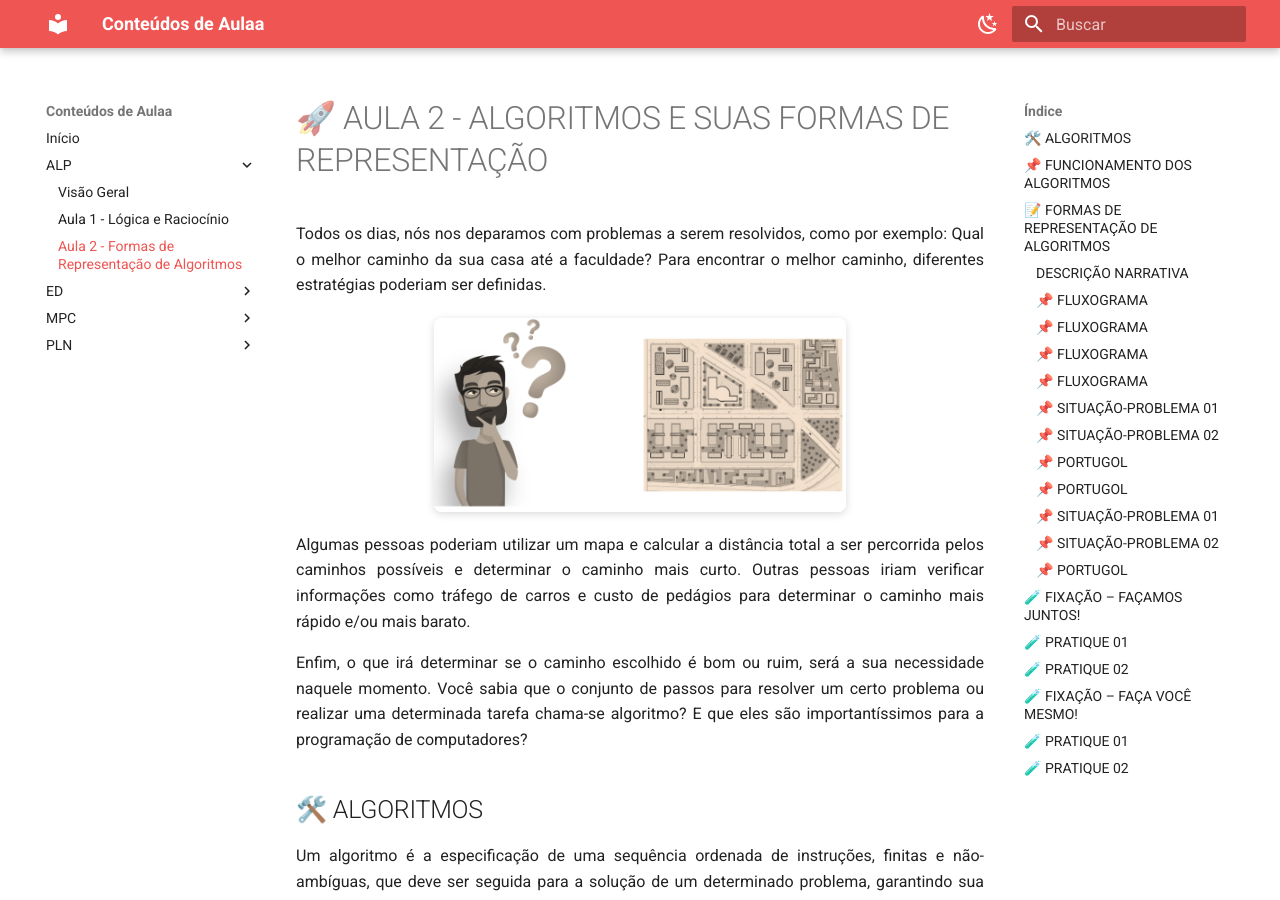
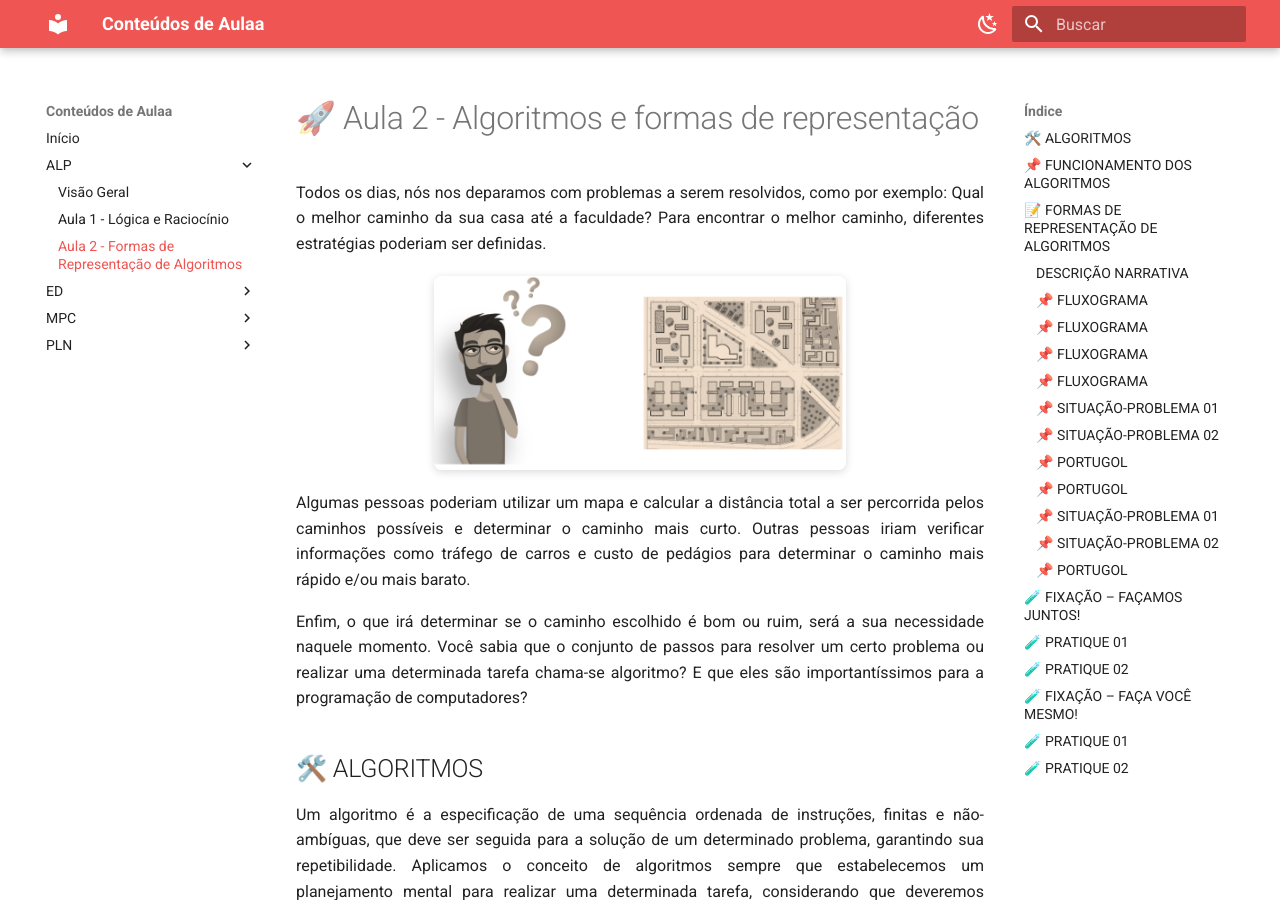
Before and after one commit to thissyalmeida/materialAula-2026-Fatec, an MkDocs documentation site: the page built from docs/ALP/aula2-formas-de-representacao-de-algoritmos.md, in a window 1280 px wide and 900 px high. Built offline with MkDocs 1.6.1 and Material for MkDocs 9.7.7, drawn with Linux system fonts in a browser that asks for light colours.

```diff
--- a/docs/ALP/aula2-formas-de-representacao-de-algoritmos.md
+++ b/docs/ALP/aula2-formas-de-representacao-de-algoritmos.md
@@ -1,4 +1,4 @@
-# 🚀 AULA 2 - ALGORITMOS E SUAS FORMAS DE REPRESENTAÇÃO
+# 🚀 Aula 2 - Algoritmos e formas de representação
 
 <p align="justify">Todos os dias, nós nos deparamos com problemas a serem resolvidos, como por exemplo: Qual o melhor caminho da sua casa até a faculdade? Para encontrar o melhor caminho, diferentes estratégias poderiam ser definidas. </p>
 
```
Also changed, not shown: site/ALP/aula2-formas-de-representacao-de-algoritmos.html, site/search/search_index.json.
